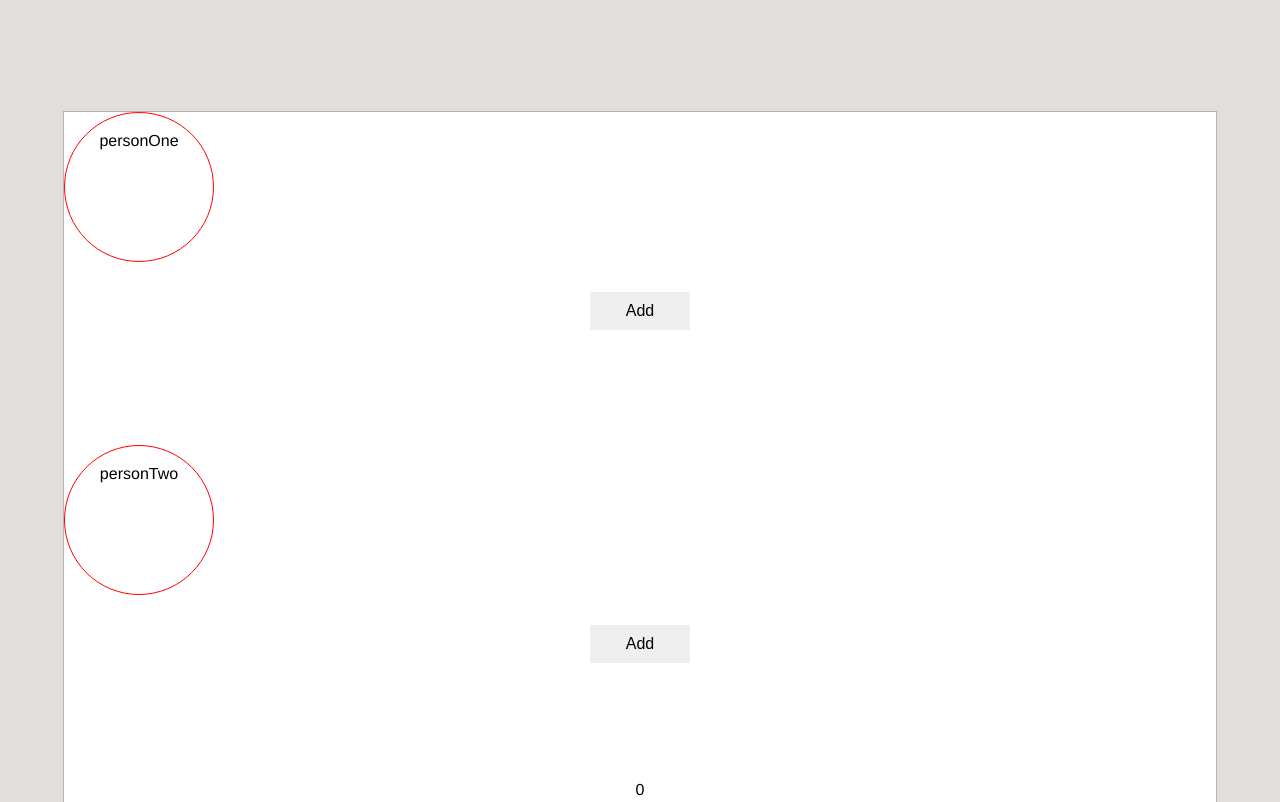
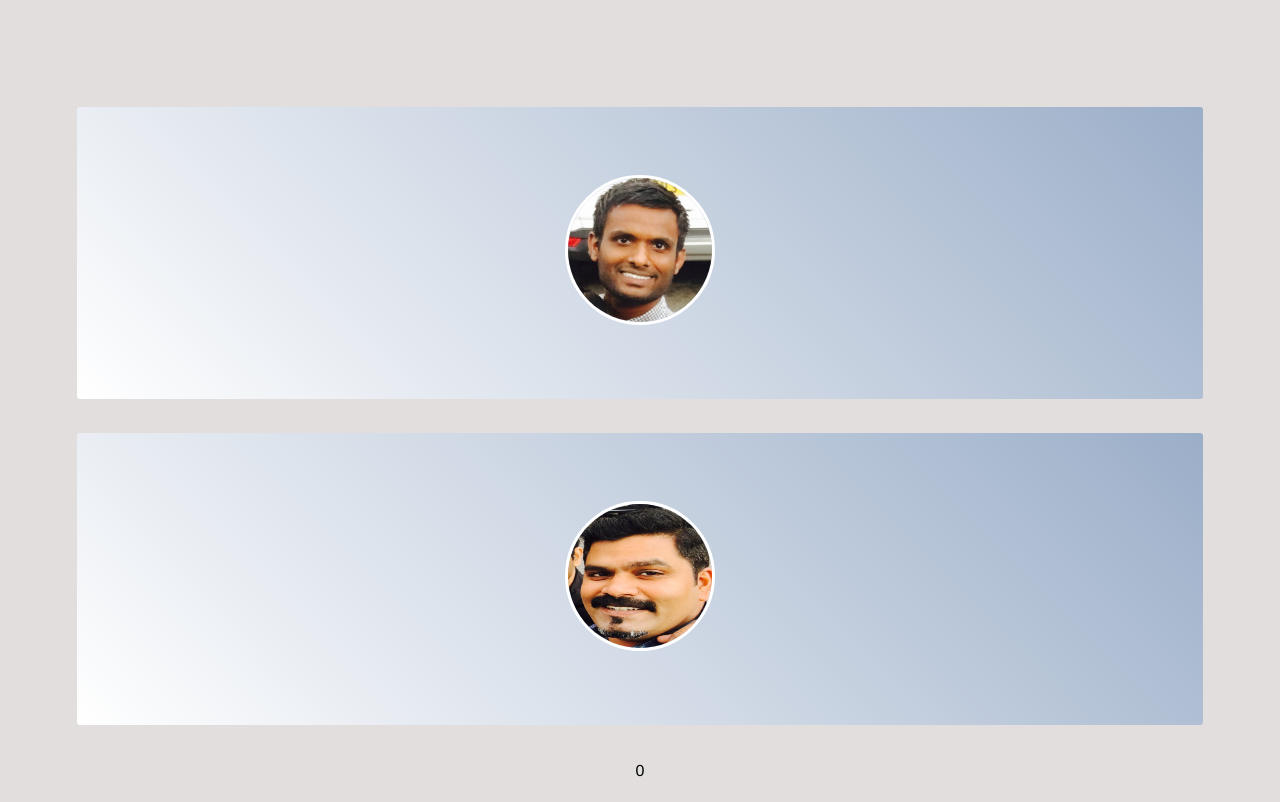
Before and after one commit to anoopmundathan/expense-calc, a React app: page / in a window 1280 px wide. Shown: the part 77-879 px from the top of the page. Built offline with nearby package versions, Linux system fonts and the light colour scheme.

Commit message:
Add url loader

```diff
--- a/package.json
+++ b/package.json
@@ -19,6 +19,7 @@
     "react": "^15.6.1",
     "react-dom": "^15.6.1",
     "style-loader": "^0.18.2",
+    "url-loader": "^0.5.9",
     "webpack": "^3.0.0",
     "webpack-dev-server": "^2.5.0"
   }
--- a/src/components/App.js
+++ b/src/components/App.js
@@ -2,12 +2,14 @@ import React, { Component } from 'react';
 import PropTypes from 'prop-types';
 import ExpenseList from './ExpenseList';
 
+import anoopPic from '../anoop.png';
+import vipinPic from '../vipin.png';
+
 const Person = (props) => {
     return(
         <div className='person'>
-            <PersonImage
-                id={props.id}/>
-            <AddButton
+            <Image
+                image={props.image}
                 id={props.id}
                 onClickAdd={props.onClickAdd}/>
         </div>
@@ -15,24 +17,24 @@ const Person = (props) => {
 }
 
 Person.PropTypes = {
+    image: PropTypes.string.isRequired,
     id: PropTypes.string.isRequired,
     onClickAdd: PropTypes.func.isRequired
 }
 
-const PersonImage = (props) => <div className='person-image'><p>{props.id}</p></div>
-const AddButton = (props) => {
+const Image = (props) => {
     return(
-        <div className='person-add-button'>
-            <input
-                value='Add'
-                type="button"
-                onClick={props.onClickAdd.bind(null, props.id)}/>
-            </div>
+        <div className='person-image'>
+            <img
+                onClick={props.onClickAdd.bind(null, props.id)}
+                src={props.image} />
+        </div>
     );
 }
 
-AddButton.PropTypes = {
+Image.PropTypes = {
     id: PropTypes.string.isRequired,
+    image: PropTypes.string.isRequired,
     onClickAdd: PropTypes.func.isRequired
 }
 
@@ -114,12 +116,13 @@ class App extends Component {
         return(
             <div className='container'>
                 <div className='header'>
-                    <h1>Expense</h1>
+                    <h1>masakanak</h1>
                 </div>
                 <div className='person-container'>
 
                     {!personOne &&
                         <Person
+                            image={anoopPic}
                             id='personOne'
                             onClickAdd={this.onClickAdd.bind(this)}/>
                     }
@@ -141,6 +144,7 @@ class App extends Component {
 
                     {!personTwo &&
                         <Person
+                            image={vipinPic}
                             id='personTwo'
                             onClickAdd={this.onClickAdd.bind(this)}/>
                     }
--- a/src/index.css
+++ b/src/index.css
@@ -12,50 +12,63 @@ body {
     text-align: center;
     background: #e3dede;
 }
+
 .container {
     width: 100%;
     height: 100%;
 }
 
 .header {
-    background: linear-gradient(45deg, #9DC8C8, #D1B6E1);
+    background: linear-gradient(45deg, #ff5f2e, #f9320c);
     min-height: 50px;
     box-shadow: 0px 0px 0px 1px rgba(0, 0, 0, 0.2);
-
 }
 
 .header h1 {
     margin: 0;
     padding: 1%;
     font-weight: normal;
+    color: #fff;
 }
 
 .person-container {
+    padding: 1%;
     width: 90%;
     margin: 5% auto;
-    background: #fff;
-    box-shadow: 0px 0px 0px 1px rgba(0, 0, 0, 0.2);
+    /*box-shadow: 0px 0px 0px 1px rgba(0, 0, 0, 0.2);*/
+
 }
 
 .person {
-    margin: 10% auto;
+    margin: 3% auto;
+    background: #fff;
+    padding-top: 1%;
+    padding-bottom: 1%;
+    border-radius: 3px;
+    background: linear-gradient(45deg, #fff, #9baec8);
+}
+
+.person-name,
+.person-image,
+.person-add
+ {
+    margin-top: 5%;
+    margin-bottom: 5%;
+}
+
+.person-name h3 {
+    margin: 0;
+    padding: 0;
 }
 
 .person-image {
+
+}
+
+.person-image img {
     width: 150px;
     height: 150px;
+    max-width: 200px;
     border-radius: 50%;
-    border: 1px solid red;
+    border: 3px solid #fff;
 }
-
-.person-add-button {
-    text-align: center;
-    margin-top: 30px;
-}
-
-.person-add-button input {
-    border: none;
-    width: 100px;
-    font-size: 16px;
-    padding: 10px;
-}
--- a/webpack.config.js
+++ b/webpack.config.js
@@ -17,6 +17,10 @@ module.exports = {
             {
                 test: /\.css$/,
                 loader: ['style-loader', 'css-loader']
+            },
+            {
+                test: /\.(png|jpg|gif)$/,
+                loader: 'url-loader'
             }
         ]
     },
```
Also changed, not shown: src/anoop.png (added), src/vipin.png (added), 1 other file.
